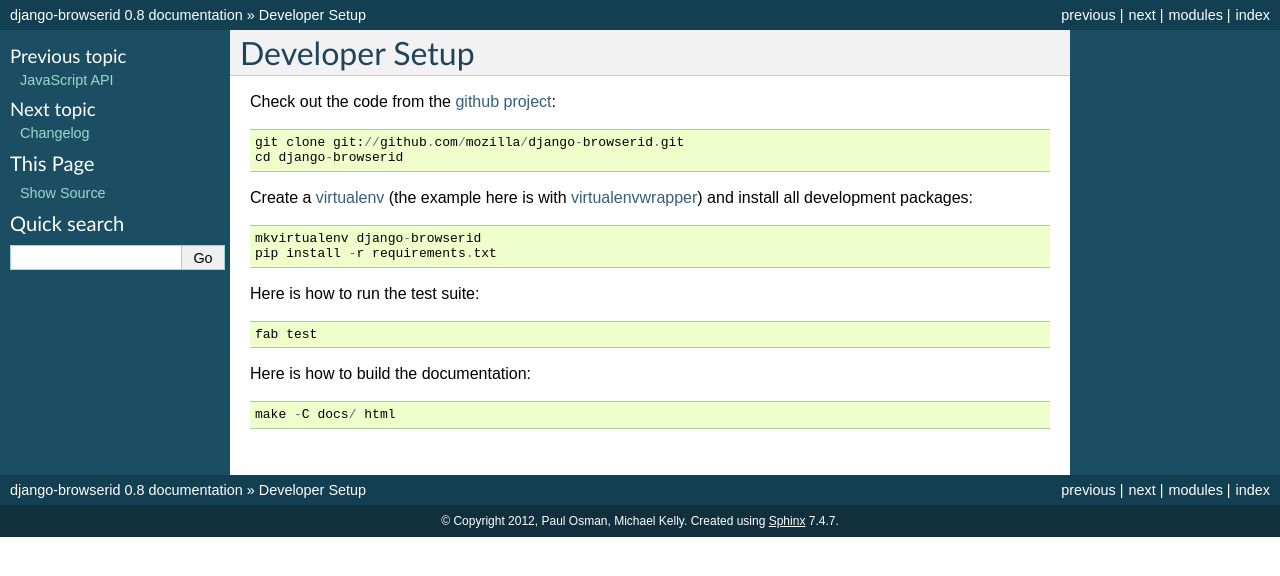
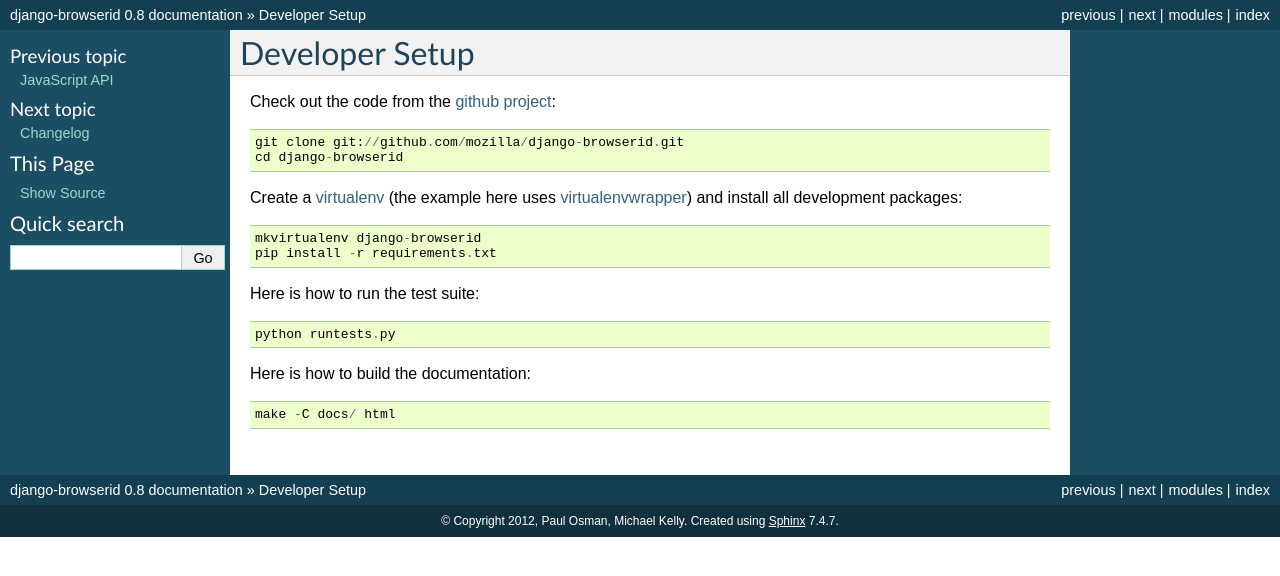
Before and after one commit to mozilla/django-browserid, a Sphinx documentation site: the page built from docs/dev/devsetup.rst, in a window 1280 px wide. Shown: the top 576 px of the page. Built offline with Sphinx 7.4.7, drawn with Linux system fonts in a browser that asks for light colours.

Commit message:
Update testing docs

```diff
--- a/docs/dev/devsetup.rst
+++ b/docs/dev/devsetup.rst
@@ -7,7 +7,7 @@ Check out the code from the `github project`_::
     git clone git://github.com/mozilla/django-browserid.git
     cd django-browserid
 
-Create a `virtualenv`_ (the example here is with `virtualenvwrapper`_)
+Create a `virtualenv`_ (the example here uses `virtualenvwrapper`_)
 and install all development packages::
 
     mkvirtualenv django-browserid
@@ -15,7 +15,7 @@ and install all development packages::
 
 Here is how to run the test suite::
 
-    fab test
+    python runtests.py
 
 Here is how to build the documentation::
 
```
